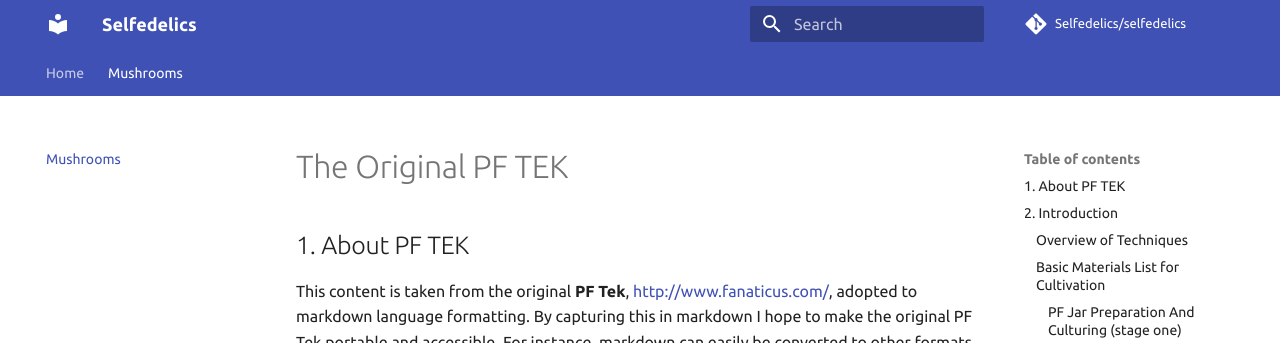
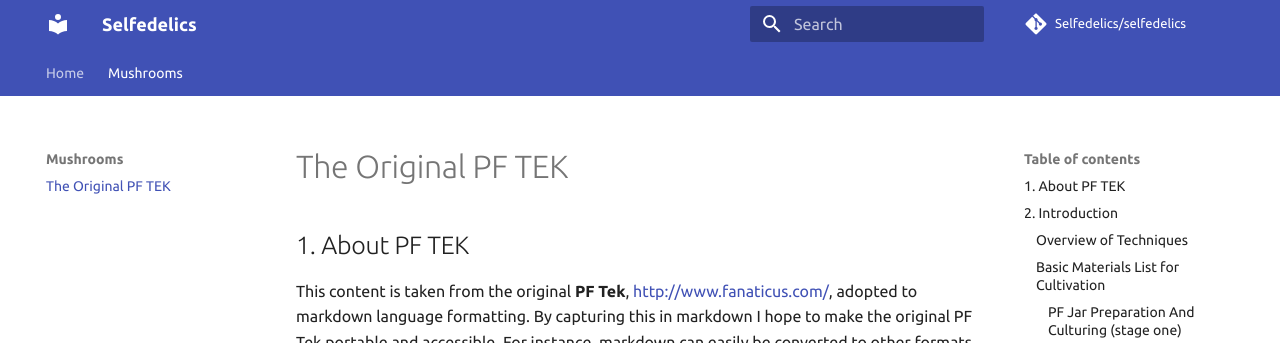
Before and after one commit to Selfedelics/selfedelics, an MkDocs documentation site: the page built from docs/pftek/pftek.md, in a window 1280 px wide. Shown: the top 343 px of the page. Built offline with MkDocs 1.6.1 and Material for MkDocs 9.7.7, drawn with Linux system fonts in a browser that asks for light colours; comment, search, counter and statistics services are not loaded.

```diff
--- a/mkdocs.yml
+++ b/mkdocs.yml
@@ -10,7 +10,8 @@ repo_url: 'https://github.com/Selfedelics/selfedelics'
 # Navigation
 nav:
   - Home: 'index.md'
-  - Mushrooms: 'pftek/pftek.md'
+  - Mushrooms:
+    - 'pftek/pftek.md'
 
 
 # Configuration
```
